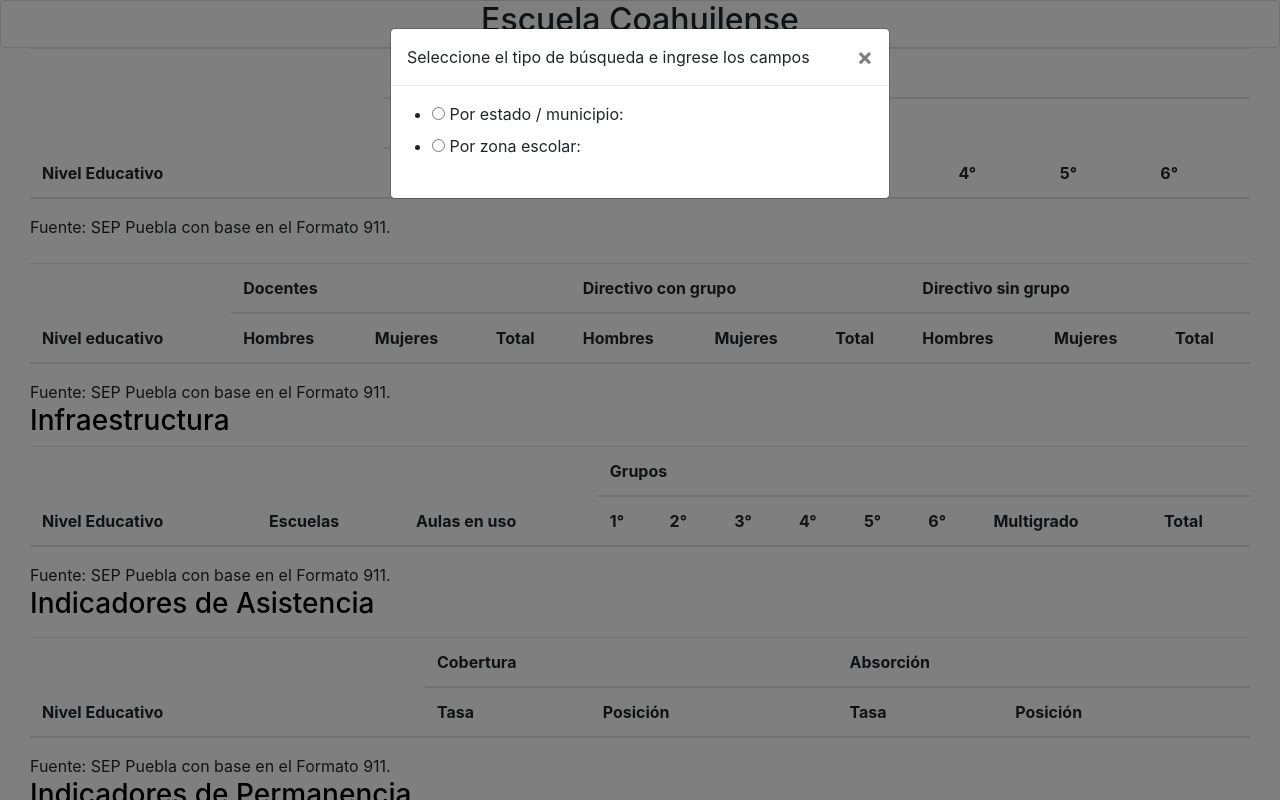
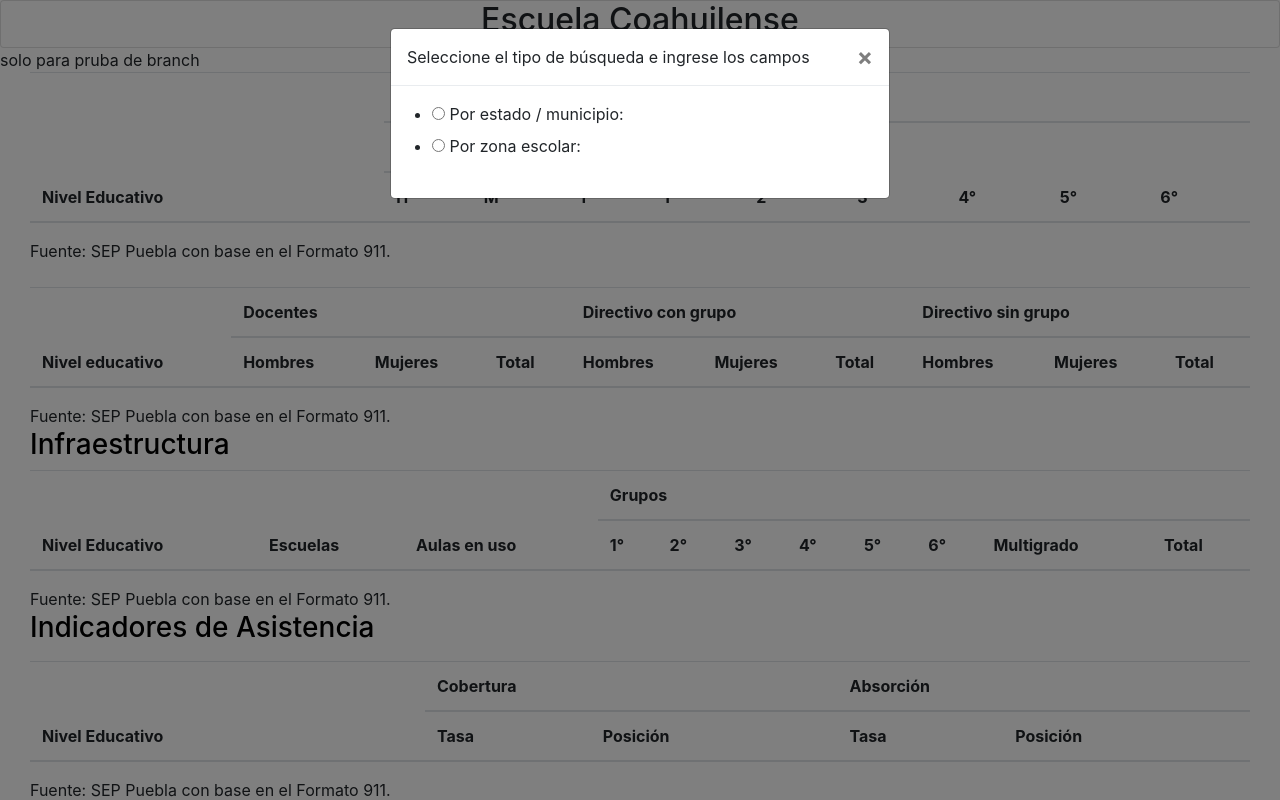
Before and after one commit to uziel1111/escuelacoahuilense, a CodeIgniter app: page /database/index.php/estadistica/estad_indi_generales in a window 1280 px wide. Run offline with CodeIgniter, Linux system fonts and the light colour scheme; lists and menus that the app fills with data are empty; some libraries are stand-ins or nearby versions.

Commit message:
pruba para branch

```diff
--- a/application/views/estadistica/estad_indi_generales.php
+++ b/application/views/estadistica/estad_indi_generales.php
@@ -1,5 +1,7 @@
 
-
+<div class="">
+  solo para pruba de branch
+</div>
   <div  class="col-12 col-sm-12 col-md-12 col-lg-12">
     <div class="container-fluid">
       <div class="row">
```
